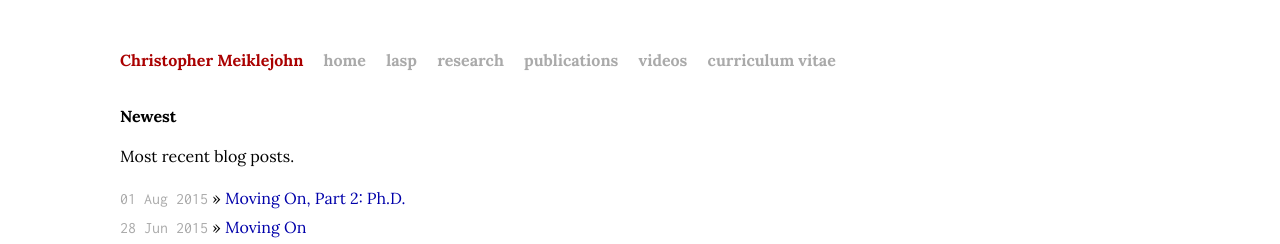
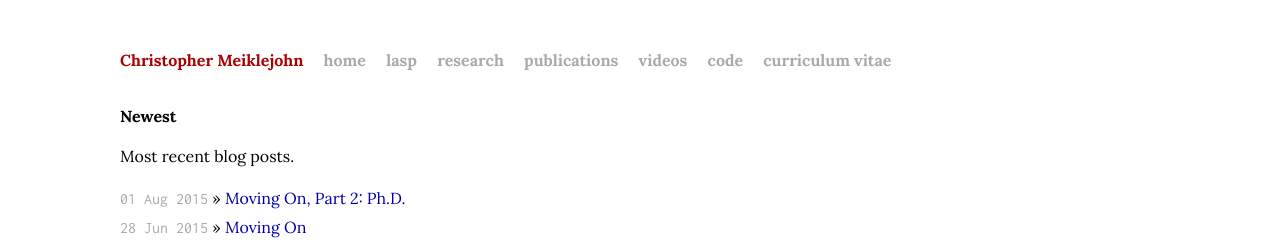
Before and after one commit to cmeiklejohn/cmeiklejohn.github.io, a Jekyll site: the page built from index.html, in a window 1280 px wide. Shown: the top 244 px of the page. Built offline with Jekyll 4.4.1, drawn with Linux system fonts in a browser that asks for light colours.

Commit message:
Add github.

```diff
--- a/_layouts/default.html
+++ b/_layouts/default.html
@@ -27,6 +27,7 @@
               <a class="extra" href="/research.html">research</a>
               <a class="extra" href="/publications.html">publications</a>
               <a class="extra" href="/videos.html">videos</a>
+              <a class="extra" href="http://github.com/cmeiklejohn">code</a>
               <a class="extra" href="/ChristopherMeiklejohn_CV_2015.pdf">curriculum vitae</a>
             </div>
 
```
